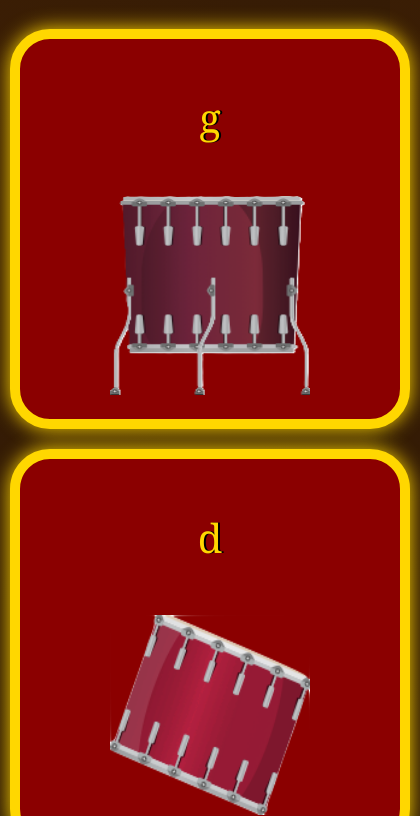
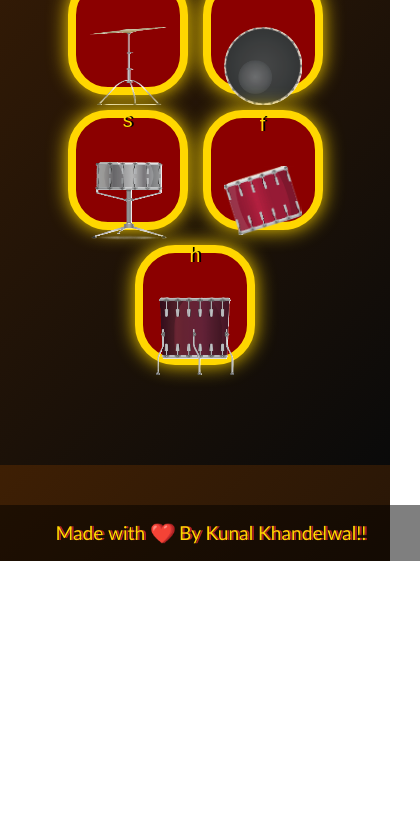
Before and after one commit to KunalKhandelwal-dev/DrumKit, a plain HTML site: page index.html in a window 390 px wide. Shown: the part 283-1099 px from the top of the page, 420 px wide, since content can reach past the window. After the commit the page ends 844 px from the top, so only its background shows below. Drawn offline with Linux system fonts and the light colour scheme.

Commit message:
Style updated

```diff
--- a/style.css
+++ b/style.css
@@ -2,62 +2,83 @@ body {
     background: linear-gradient(135deg, #3E1F04, #0A0A0A);
     margin: 0;
     padding: 0;
+    font-family: 'Trebuchet MS', sans-serif;
 }
 
 h1 {
     text-shadow: 3px 0 #DA0463;
     color: #FFD700;
-    font-size: 5rem;
+    font-size: clamp(2.5rem, 6vw, 5rem);
     text-align: center;
-    font-family: 'Trebuchet MS', sans-serif;
 }
 
 footer {
     text-shadow: 2px 0 #B22222;
     color: #FFD700;
-    font-size: 3rem;
+    font-size: clamp(1.2rem, 4vw, 3rem);
     text-align: center;
-    margin-top: 100px;
+    padding: 1rem;
+    background: rgba(0,0,0,0.5);
+}
+
+/* Sticky footer for mobile */
+@media (max-width: 768px) {
+    footer {
+        position: fixed;
+        bottom: 0;
+        left: 0;
+        width: 100%;
+        z-index: 999;
+    }
+
+    body {
+        padding-bottom: 80px; /* prevents overlap */
+    }
 }
 
 .drums {
-    display: block;
-    text-align: center;
+    display: flex;
+    flex-wrap: wrap;
+    justify-content: center;
+    gap: 15px;
+    padding: 20px;
 }
 
 .drums button {
     background-color: #8B0000;
-    width: 400px;
-    height: 400px;
-    margin: 10px;
+    width: clamp(120px, 30vw, 400px);
+    height: clamp(120px, 30vw, 400px);
     border-radius: 40px;
-    border: 10px solid #FFD700;
+    border: 8px solid #FFD700;
     box-shadow: 0 0 20px #FFD700;
+    display: flex;
+    flex-direction: column;
+    align-items: center;
+    justify-content: center;
 }
 
 .drums button:hover {
     cursor: pointer;
-    transform: scale(1.15) rotate(-2deg);
-    transition: transform 0.4s;
+    transform: scale(1.1) rotate(-2deg);
+    transition: transform 0.3s;
     background-color: #B22222;
 }
 
 .drums button img {
-    height: 200px;
-    width: 200px;
+    height: clamp(60px, 20vw, 200px);
+    width: clamp(60px, 20vw, 200px);
     padding: 10px;
 }
 
 .drums button p {
-    font-size: 40px;
+    font-size: clamp(1rem, 5vw, 2rem);
     text-shadow: 2px 0 #000000;
     color: #FFD700;
-    font-family: Cambria, Cochin, Georgia, Times, 'Times New Roman', serif;
     text-align: center;
 }
 
-.active{
-    transform: scale(1.15) rotate(-2deg);
-    transition: transform 0.4s;
+.active {
+    transform: scale(1.1) rotate(-2deg);
+    transition: transform 0.3s;
     background-color: #B22222;
 }
```
